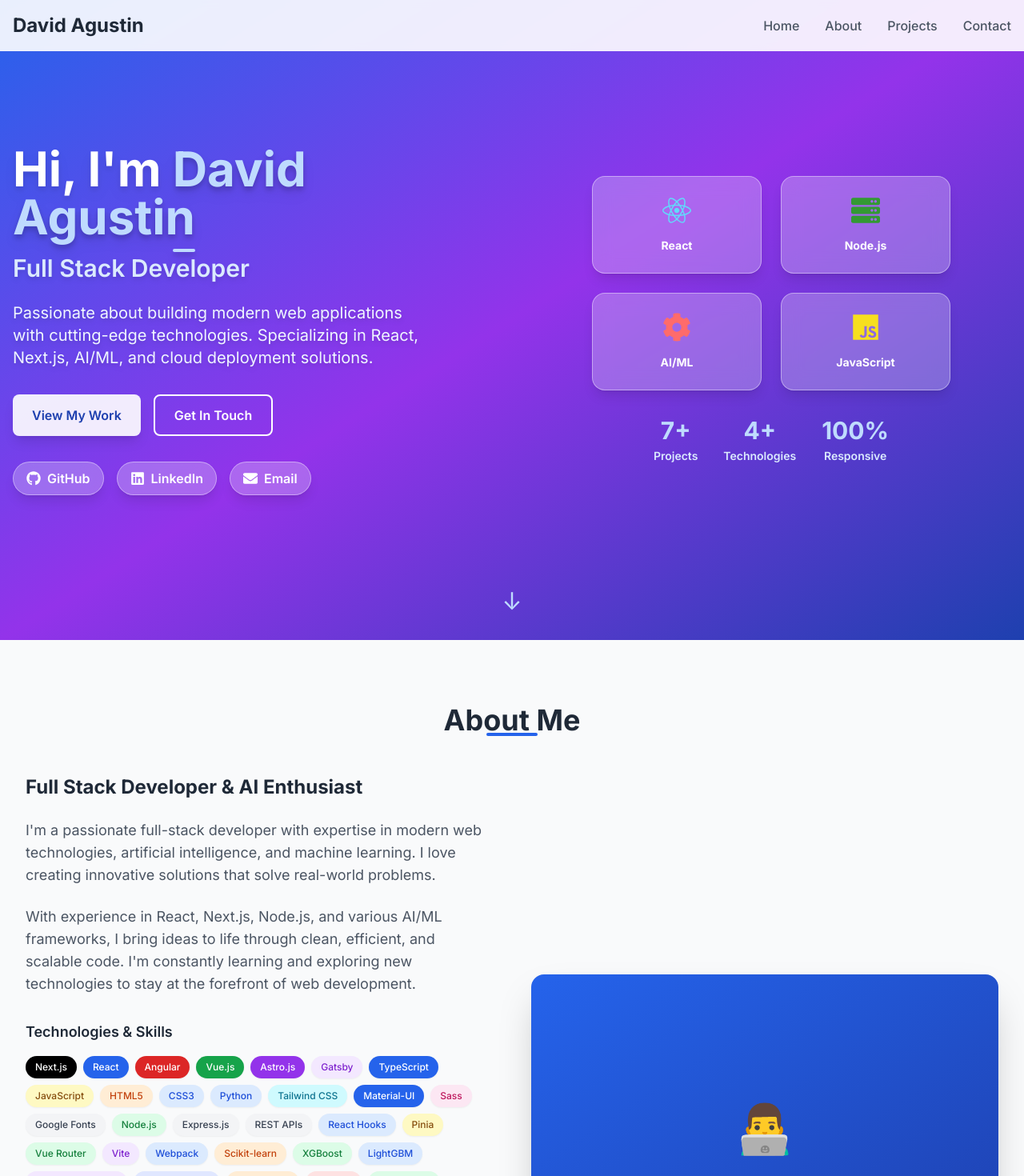
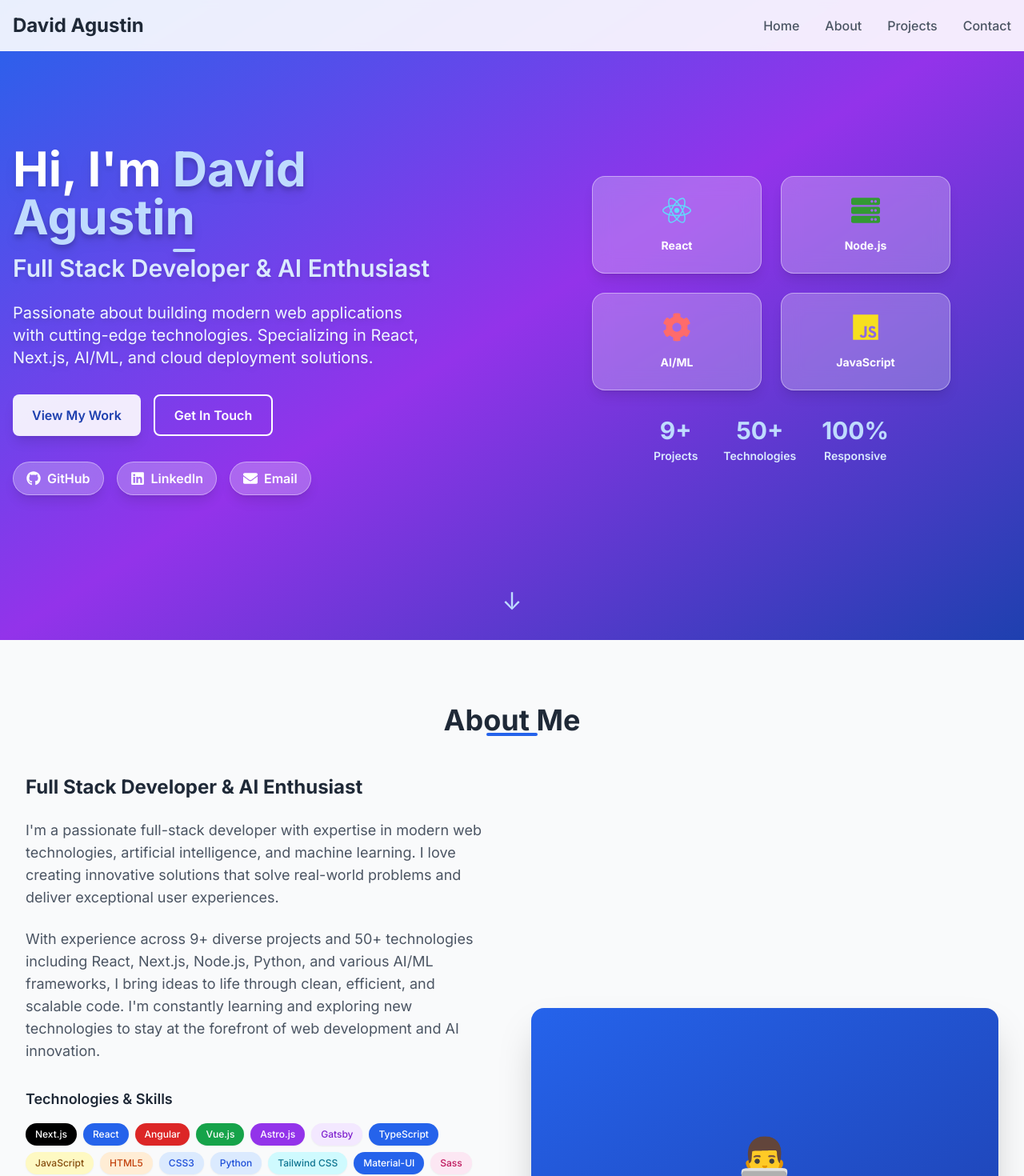
Before and after one commit to davidagustin/davidagustin.github.io, a React (Create React App) app: page / in a window 1280 px wide. Shown: the top 1470 px of the page at 80% size. Built offline with nearby package versions, Linux system fonts and the light colour scheme; the HTML template or start-up script is replaced by a standard one.

Commit message:
Update component descriptions to reflect current portfolio with 9+ projects and 50+ technologies

```diff
--- a/src/components/About.tsx
+++ b/src/components/About.tsx
@@ -98,13 +98,10 @@
                 I'm a passionate full-stack developer with expertise in modern
                 web technologies, artificial intelligence, and machine learning.
                 I love creating innovative solutions that solve real-world
-                problems.
+                problems and deliver exceptional user experiences.
               </p>
               <p className="text-lg text-gray-600 mb-8">
-                With experience in React, Next.js, Node.js, and various AI/ML
-                frameworks, I bring ideas to life through clean, efficient, and
-                scalable code. I'm constantly learning and exploring new technologies
-                to stay at the forefront of web development.
+                With experience across 9+ diverse projects and 50+ technologies including React, Next.js, Node.js, Python, and various AI/ML frameworks, I bring ideas to life through clean, efficient, and scalable code. I'm constantly learning and exploring new technologies to stay at the forefront of web development and AI innovation.
               </p>
 
               {/* Technology Chips */}
--- a/src/components/Footer.tsx
+++ b/src/components/Footer.tsx
@@ -18,8 +18,8 @@
             <div>
               <h3 className="text-2xl font-bold mb-4">David Agustin</h3>
               <p className="text-gray-400 mb-4">
-                Full Stack Developer passionate about creating innovative web
-                solutions and exploring the latest technologies.
+                Full Stack Developer & AI Enthusiast passionate about creating innovative web
+                solutions, machine learning applications, and exploring cutting-edge technologies.
               </p>
               <div className="flex space-x-4">
                 <a
--- a/src/components/Hero.tsx
+++ b/src/components/Hero.tsx
@@ -42,7 +42,7 @@
               animate={{ opacity: 1, y: 0 }}
               transition={{ duration: 0.8, delay: 0.4 }}
             >
-              Full Stack Developer
+              Full Stack Developer & AI Enthusiast
             </motion.h2>
 
             <motion.p
@@ -142,11 +142,11 @@
               transition={{ duration: 0.8, delay: 1.2 }}
             >
               <div className="text-center text-white">
-                <h3 className="text-3xl font-bold mb-1 text-blue-200">7+</h3>
+                <h3 className="text-3xl font-bold mb-1 text-blue-200">9+</h3>
                 <p className="text-sm text-blue-100 font-semibold">Projects</p>
               </div>
               <div className="text-center text-white">
-                <h3 className="text-3xl font-bold mb-1 text-blue-200">4+</h3>
+                <h3 className="text-3xl font-bold mb-1 text-blue-200">50+</h3>
                 <p className="text-sm text-blue-100 font-semibold">Technologies</p>
               </div>
               <div className="text-center text-white">
```
